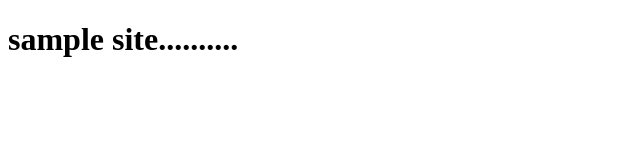
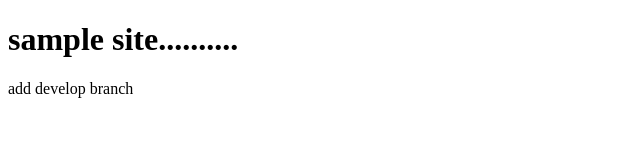
Before and after one commit to tetsuyanh2/sample, a plain HTML site: page index.html in a window 1280 px wide. Shown: the whole page, without its empty margins (0-640 px from the left). Drawn offline with Linux system fonts and the light colour scheme.

Commit message:
add text

```diff
--- a/index.html
+++ b/index.html
@@ -5,5 +5,6 @@
   </head>
   <body>
     <h1>sample site..........</h1>
+    <p>add develop branch</p>
   </body>
 </html>
```
